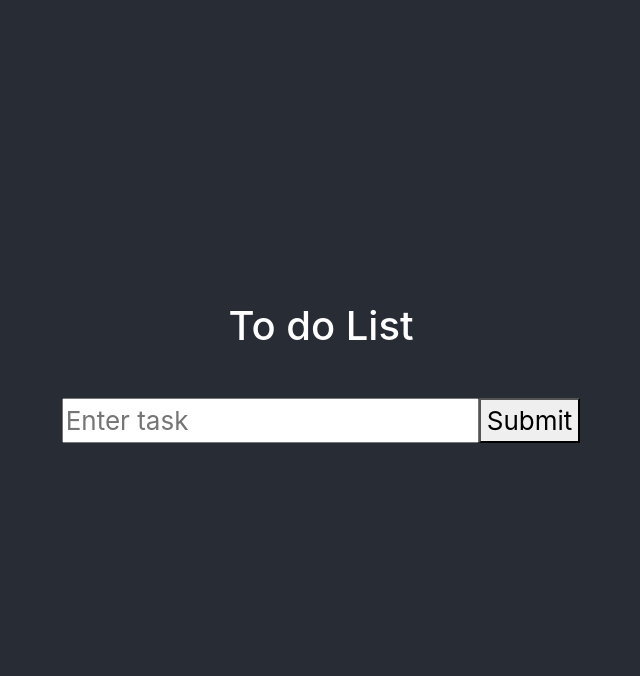
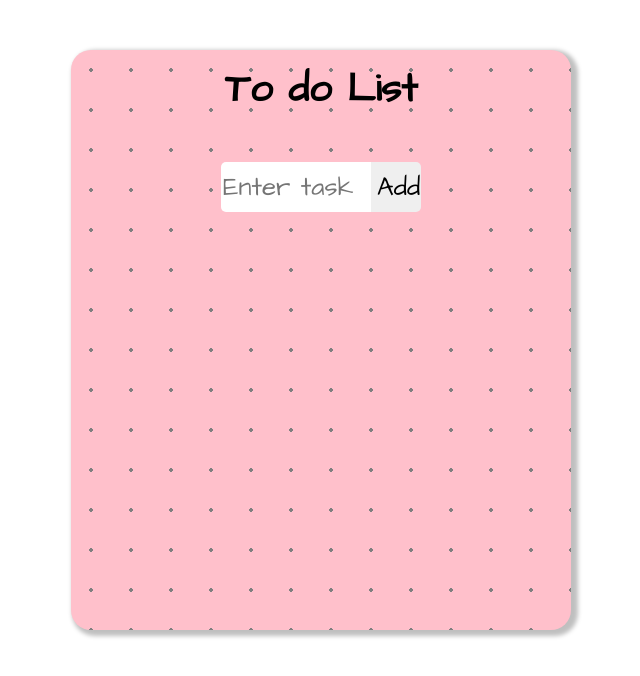
Before and after one commit to tinasc/todo-list, a React (Create React App) app: page / in a window 1280 px wide. Shown: the top 676 px of the page, without its empty margins (319-959 px from the left). Built offline with nearby package versions, Linux system fonts and the light colour scheme.

Commit message:
Adding Styles to Todo list

```diff
--- a/package.json
+++ b/package.json
@@ -7,6 +7,7 @@
     "@testing-library/react": "^9.3.2",
     "@testing-library/user-event": "^7.1.2",
     "bootstrap": "^4.5.2",
+    "font-awesome": "^4.7.0",
     "react": "^16.13.1",
     "react-dom": "^16.13.1",
     "react-scripts": "3.4.3",
--- a/src/App.css
+++ b/src/App.css
@@ -1,6 +1,20 @@
+
+@import url('https://fonts.googleapis.com/css?family=Architects+Daughter&display=swap');
+
+
 .App {
-  text-align: center;
+  margin: 50px auto;
+  padding: 16px;
+  min-height: 580px;
+  max-width: 500px;
+  background-color:pink;
+  background-image: radial-gradient(grey 7.2%, transparent 0);
+  background-size: 40px 40px;
+  border-radius: 20px;
+  box-shadow: 4px 3px 4px 3px #00000040;
+  font-family: "Architects Daughter", sans-serif;
 }
+
 
 .todo-form {
   display: flex;
@@ -9,28 +23,52 @@
   padding-bottom: 40px;
 }
 
+.todo-form button{
+  height: 50px;
+  width: 50px;
+  border-top-right-radius: 5px;
+  border-bottom-right-radius: 5px;
+  border: 0;
+
+}
+
+.todo-form input{
+  height: 50px;
+  width: 150px;
+  border-top-left-radius: 5px;
+  border-bottom-left-radius: 5px;
+  border: 0;
+
+}
+
 li {
-  text-align: initial;
+  text-align: center;
+
 }
 
 h1 {
   text-align: center;
   padding-bottom: 40px;
+  color: black;
+  font-weight: bolder;
 }
 
 .todo-checkbox{
    display:flex;
 }
 
+.todo-align{
+  color:black;
+  margin-right: 20px;
+}
+
 .App-header {
-  background-color: #282c34;
-  min-height: 100vh;
   display: flex;
   flex-direction: column;
   align-items: center;
   justify-content: center;
   font-size: calc(10px + 2vmin);
-  color: white;
+  color: black;
 }
 
 .todo-checkbox button{
@@ -41,4 +79,5 @@ h1 {
 .todo-checkbox input{
   margin-right: 20px;
   margin-top: 12px;
+  color: black;
 }
--- a/src/App.js
+++ b/src/App.js
@@ -43,7 +43,8 @@ function App() {
 
 
   return (
-    <div className="App ">
+
+    <div className="App">
       <header className="App-header">
         <h1>To do List</h1>
         <TodoForm addTodo={addTodo}/>
--- a/src/components/Todo.js
+++ b/src/components/Todo.js
@@ -1,4 +1,5 @@
 import React from 'react';
+
 
 function Todo({ todo, toggleComplete, removeTodo }) {
     function handleCheckboxClick() {
@@ -12,13 +13,17 @@ function Todo({ todo, toggleComplete, removeTodo }) {
         <div className="todo-checkbox">
             <input type="checkbox" checked={todo.completed} onClick={handleCheckboxClick} />
             <div style={{
-                color: "white",
+                color: "grey",
                 textDecoration: todo.completed ? "line-through" : null
                   }}>
+            <div className="todo-align">
                 {todo.task}
+                </div>
             </div>
-            <button onClick={handleRemoveClick}>X</button>
-        </div>
+            <div className="todo-align">
+               <i onClick={handleRemoveClick} className='fa fa-trash'></i>
+           </div>
+      </div>
     );
 }
 
--- a/src/components/TodoForm.js
+++ b/src/components/TodoForm.js
@@ -30,7 +30,7 @@ function TodoForm({addTodo}) {
             value={todo.task}
             onChange={handleTaskInputChange}
           />
-          <button type="submit">Submit</button>
+          <button type="submit">Add</button>
         </form>
     );
 }
--- a/src/components/TodoList.js
+++ b/src/components/TodoList.js
@@ -1,6 +1,5 @@
-import React from 'react'
+import React from 'react';
 import Todo from "./Todo";
-
 
 function TodoList({ todos, removeTodo, toggleComplete }) {
     return (
--- a/src/index.js
+++ b/src/index.js
@@ -2,6 +2,7 @@ import React from 'react';
 import ReactDOM from 'react-dom';
 import './index.css';
 import 'bootstrap/dist/css/bootstrap.css';
+import 'font-awesome/css/font-awesome.css';
 import App from './App';
 import * as serviceWorker from './serviceWorker';
 
```
Also changed, not shown: src/index.css (line endings or trailing spaces), 1 other file (tests, documents, lock files or other folders).
